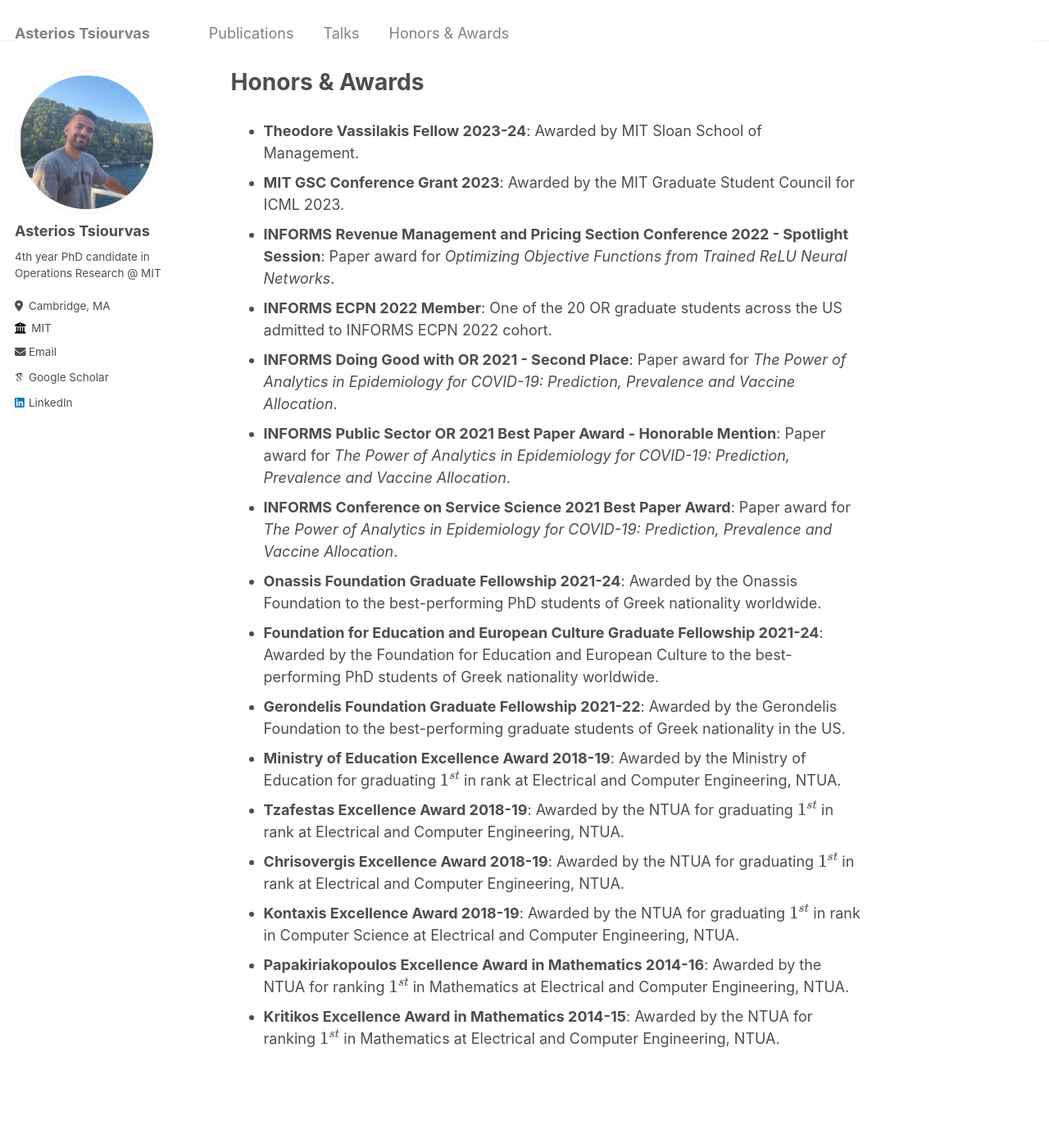
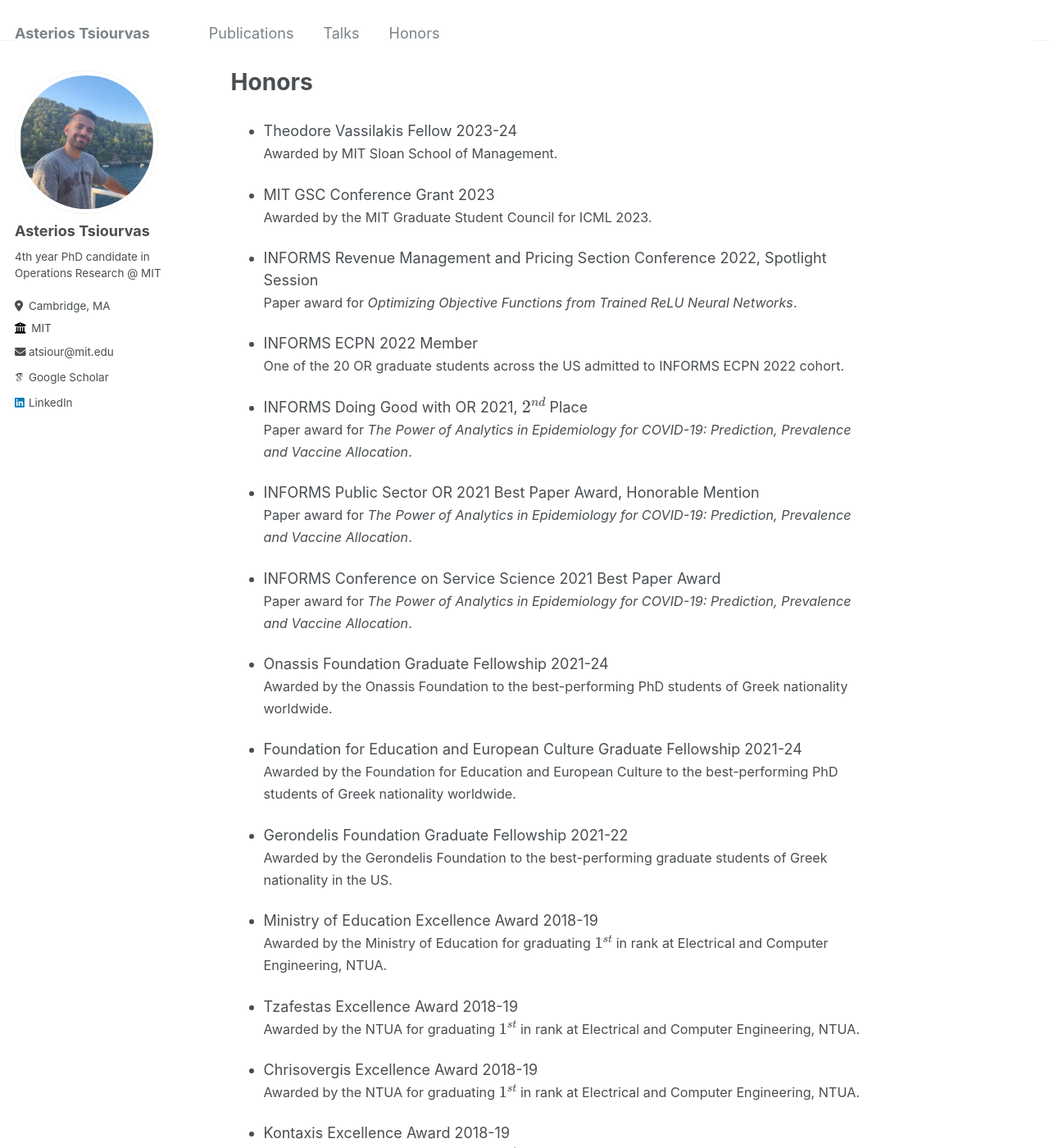
Before and after one commit to asterios-tsiourvas/asterios-tsiourvas.github.io, a Jekyll site: the page built from _pages/honors.md, in a window 1280 px wide and 1400 px high. Shown: the whole window at 82% size. Built offline with Jekyll 4.4.1, drawn with Linux system fonts in a browser that asks for light colours; some web fonts are replaced; some of the changed text lies outside the part shown.

Commit message:
initial_commit

```diff
--- a/_data/navigation.yml
+++ b/_data/navigation.yml
@@ -9,7 +9,7 @@ main:
   # - title: "Teaching"
   #   url: /teaching/
 
-  - title: "Honors & Awards"
+  - title: "Honors"
     url: /honors/
 
   # - title: "Portfolio"
--- a/_data/ui-text.yml
+++ b/_data/ui-text.yml
@@ -25,7 +25,7 @@ en: &DEFAULT_EN
   feed_label                 : "Feed"
   powered_by                 : "Powered by"
   website_label              : "Website"
-  email_label                : "Email"
+  email_label                : "atsiour@mit.edu"
   recent_posts               : "Recent Posts"
   undefined_wpm              : "Undefined parameter words_per_minute at _config.yml"
   comment_form_info          : "Your email address will not be published. Required fields are marked"
--- a/_pages/honors.md
+++ b/_pages/honors.md
@@ -1,24 +1,55 @@
 ---
-title: "Honors & Awards"
+title: "Honors"
 author_profile: true
 redirect_from:
   - /honors/
   - /honors.html
 ---
 
-- **Theodore Vassilakis Fellow 2023-24**: Awarded by MIT Sloan School of Management.
-- **MIT GSC Conference Grant 2023**: Awarded by the MIT Graduate Student Council for ICML 2023.
-- **INFORMS Revenue Management and Pricing Section Conference 2022 - Spotlight Session**: Paper award for *Optimizing Objective Functions from Trained ReLU Neural Networks*.
-- **INFORMS ECPN 2022 Member**: One of the 20 OR graduate students across the US admitted to INFORMS ECPN 2022 cohort.
-- **INFORMS Doing Good with OR 2021 - Second Place**: Paper award for *The Power of Analytics in Epidemiology for COVID-19: Prediction, Prevalence and Vaccine Allocation*.
-- **INFORMS Public Sector OR 2021 Best Paper Award - Honorable Mention**: Paper award for *The Power of Analytics in Epidemiology for COVID-19: Prediction, Prevalence and Vaccine Allocation*.
-- **INFORMS Conference on Service Science 2021 Best Paper Award**: Paper award for *The Power of Analytics in Epidemiology for COVID-19: Prediction, Prevalence and Vaccine Allocation*.
-- **Onassis Foundation Graduate Fellowship 2021-24**: Awarded by the Onassis Foundation to the best-performing PhD students of Greek nationality worldwide.
-- **Foundation for Education and European Culture Graduate Fellowship 2021-24**: Awarded by the Foundation for Education and European Culture to the best-performing PhD students of Greek nationality worldwide.
-- **Gerondelis Foundation Graduate Fellowship 2021-22**: Awarded by the Gerondelis Foundation to the best-performing graduate students of Greek nationality in the US.
-- **Ministry of Education Excellence Award 2018-19**: Awarded by the Ministry of Education for graduating $$1^{st}$$ in rank at Electrical and Computer Engineering, NTUA.
-- **Tzafestas Excellence Award 2018-19**: Awarded by the NTUA for graduating $$1^{st}$$ in rank at Electrical and Computer Engineering, NTUA.
-- **Chrisovergis Excellence Award 2018-19**: Awarded by the NTUA for graduating $$1^{st}$$ in rank at Electrical and Computer Engineering, NTUA.
-- **Kontaxis Excellence Award 2018-19**: Awarded by the NTUA for graduating $$1^{st}$$ in rank in Computer Science at Electrical and Computer Engineering, NTUA.
-- **Papakiriakopoulos Excellence Award in Mathematics 2014-16**: Awarded by the NTUA for ranking $$1^{st}$$ in Mathematics at Electrical and Computer Engineering, NTUA.
-- **Kritikos Excellence Award in Mathematics 2014-15**: Awarded by the NTUA for ranking $$1^{st}$$ in Mathematics at Electrical and Computer Engineering, NTUA.
+- Theodore Vassilakis Fellow 2023-24  <br>
+ <span style="font-size: 0.9em;"> Awarded by MIT Sloan School of Management.</span>
+
+- MIT GSC Conference Grant 2023  <br>
+ <span style="font-size: 0.9em;">  Awarded by the MIT Graduate Student Council for ICML 2023.</span>
+
+- INFORMS Revenue Management and Pricing Section Conference 2022, Spotlight Session<br>
+ <span style="font-size: 0.9em;"> Paper award for *Optimizing Objective Functions from Trained ReLU Neural Networks*.</span>
+
+- INFORMS ECPN 2022 Member  <br>
+ <span style="font-size: 0.9em;">  One of the 20 OR graduate students across the US admitted to INFORMS ECPN 2022 cohort.</span>
+
+- INFORMS Doing Good with OR 2021, $$2^{nd}$$ Place <br>
+ <span style="font-size: 0.9em;">  Paper award for *The Power of Analytics in Epidemiology for COVID-19: Prediction, Prevalence and Vaccine Allocation*.</span>
+
+- INFORMS Public Sector OR 2021 Best Paper Award, Honorable Mention <br>
+ <span style="font-size: 0.9em;"> Paper award for *The Power of Analytics in Epidemiology for COVID-19: Prediction, Prevalence and Vaccine Allocation*.</span>
+
+- INFORMS Conference on Service Science 2021 Best Paper Award  <br>
+ <span style="font-size: 0.9em;"> Paper award for *The Power of Analytics in Epidemiology for COVID-19: Prediction, Prevalence and Vaccine Allocation*.</span>
+
+- Onassis Foundation Graduate Fellowship 2021-24 <br>
+ <span style="font-size: 0.9em;"> Awarded by the Onassis Foundation to the best-performing PhD students of Greek nationality worldwide.</span>
+
+- Foundation for Education and European Culture Graduate Fellowship 2021-24 <br>
+ <span style="font-size: 0.9em;"> Awarded by the Foundation for Education and European Culture to the best-performing PhD students of Greek nationality worldwide.</span>
+
+- Gerondelis Foundation Graduate Fellowship 2021-22 <br>
+ <span style="font-size: 0.9em;"> Awarded by the Gerondelis Foundation to the best-performing graduate students of Greek nationality in the US.</span>
+
+- Ministry of Education Excellence Award 2018-19 <br>
+ <span style="font-size: 0.9em;"> Awarded by the Ministry of Education for graduating $$1^{st}$$ in rank at Electrical and Computer Engineering, NTUA.</span>
+
+- Tzafestas Excellence Award 2018-19 <br>
+ <span style="font-size: 0.9em;"> Awarded by the NTUA for graduating $$1^{st}$$ in rank at Electrical and Computer Engineering, NTUA.</span>
+
+- Chrisovergis Excellence Award 2018-19 <br>
+ <span style="font-size: 0.9em;"> Awarded by the NTUA for graduating $$1^{st}$$ in rank at Electrical and Computer Engineering, NTUA.</span>
+
+- Kontaxis Excellence Award 2018-19 <br>
+ <span style="font-size: 0.9em;"> Awarded by the NTUA for graduating $$1^{st}$$ in rank in Computer Science at Electrical and Computer Engineering, NTUA.</span>
+
+- Papakiriakopoulos Excellence Award in Mathematics 2014-16 <br>
+ <span style="font-size: 0.9em;"> Awarded by the NTUA for ranking $$1^{st}$$ in Mathematics at Electrical and Computer Engineering, NTUA.</span>
+
+- Kritikos Excellence Award in Mathematics 2014-15 <br>
+ <span style="font-size: 0.9em;"> Awarded by the NTUA for ranking $$1^{st}$$ in Mathematics at Electrical and Computer Engineering, NTUA.</span>
```
Also changed, not shown: _pages/about.md (+3 -1 lines), _pages/publications.md (+39 -59 lines), _pages/talks.md (+8 -14 lines), _posts/2012-08-14-blog-post-1.md (deleted, +0 -20 lines), _posts/2013-08-14-blog-post-2.md (deleted, +0 -20 lines), _posts/2014-08-14-blog-post-3.md (deleted, +0 -20 lines), _posts/2015-08-14-blog-post-4.md (deleted, +0 -20 lines), _posts/2199-01-01-future-post.md (deleted, +0 -11 lines), 1 other file.
